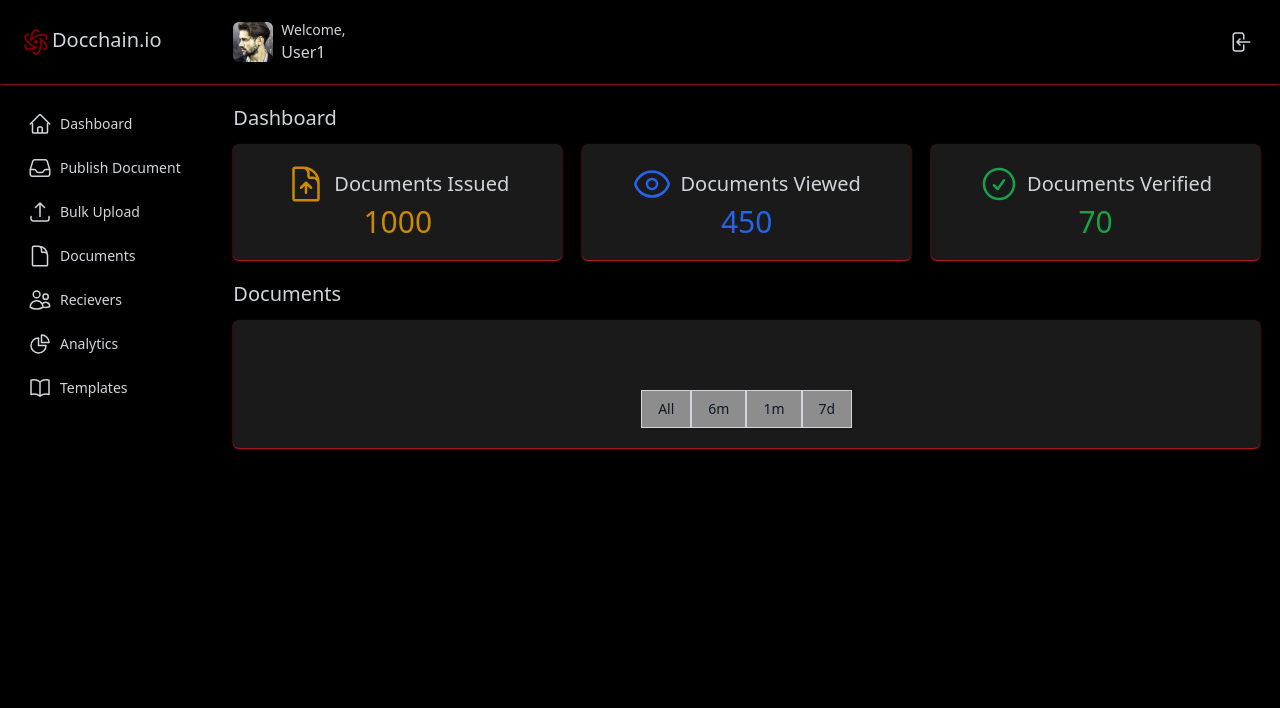
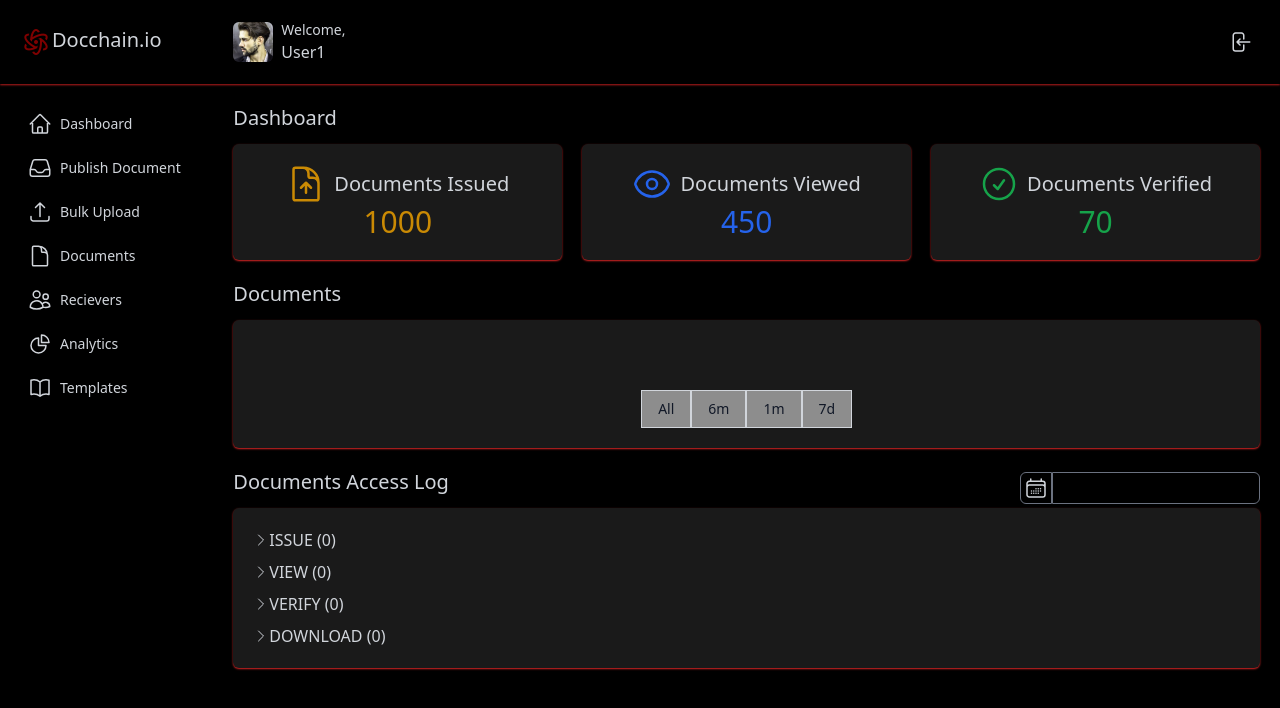
Before and after one commit to Mathav495/DocChain-Demo, a Svelte app in the folder client/: page /Dash in a window 1280 px wide. Shown: the top 708 px of the page. Built offline with nearby package versions, Linux system fonts and the light colour scheme.

Commit message:
Documents Access Log part created

```diff
--- a/client/src/Pages/Dashboard.svelte
+++ b/client/src/Pages/Dashboard.svelte
@@ -1,9 +1,9 @@
 <script>
 // import axios from "axios"
 // import { onMount } from "svelte"
-  import Header from "../componants/header.svelte";
-  import Navbar from "../componants/Navbar.svelte";
-  import Pagination from "../componants/pagination.svelte";
+import Header from "../componants/header.svelte"
+import Navbar from "../componants/Navbar.svelte"
+import Pagination from "../componants/pagination.svelte"
 
 // export let Token
 // console.log("token", Token)
@@ -25,11 +25,9 @@
         <div class="mb-3 text-xl">Dashboard</div>
         <div class="flex space-x-5">
           <div
-            class="my-auto w-1/3 rounded-md bg-white/10 py-5 text-center shadow-sm shadow-red-600"
-          >
+            class="my-auto w-1/3 rounded-md bg-white/10 py-5 text-center shadow-sm shadow-red-600">
             <div
-              class="flex flex-row items-center justify-center gap-2 text-xl"
-            >
+              class="flex flex-row items-center justify-center gap-2 text-xl">
               <div>
                 <svg
                   xmlns="http://www.w3.org/2000/svg"
@@ -37,13 +35,11 @@
                   viewBox="0 0 24 24"
                   stroke-width="1.5"
                   stroke="currentColor"
-                  class="h-10 w-10 text-yellow-600"
-                >
+                  class="h-10 w-10 text-yellow-600">
                   <path
                     stroke-linecap="round"
                     stroke-linejoin="round"
-                    d="M19.5 14.25v-2.625a3.375 3.375 0 00-3.375-3.375h-1.5A1.125 1.125 0 0113.5 7.125v-1.5a3.375 3.375 0 00-3.375-3.375H8.25m6.75 12l-3-3m0 0l-3 3m3-3v6m-1.5-15H5.625c-.621 0-1.125.504-1.125 1.125v17.25c0 .621.504 1.125 1.125 1.125h12.75c.621 0 1.125-.504 1.125-1.125V11.25a9 9 0 00-9-9z"
-                  />
+                    d="M19.5 14.25v-2.625a3.375 3.375 0 00-3.375-3.375h-1.5A1.125 1.125 0 0113.5 7.125v-1.5a3.375 3.375 0 00-3.375-3.375H8.25m6.75 12l-3-3m0 0l-3 3m3-3v6m-1.5-15H5.625c-.621 0-1.125.504-1.125 1.125v17.25c0 .621.504 1.125 1.125 1.125h12.75c.621 0 1.125-.504 1.125-1.125V11.25a9 9 0 00-9-9z" />
                 </svg>
               </div>
               <div>Documents Issued</div>
@@ -51,11 +47,9 @@
             <div class="mx-auto text-3xl text-yellow-600">1000</div>
           </div>
           <div
-            class="my-auto w-1/3 rounded-md bg-white/10 py-5 text-center shadow-sm shadow-red-600"
-          >
+            class="my-auto w-1/3 rounded-md bg-white/10 py-5 text-center shadow-sm shadow-red-600">
             <div
-              class="flex flex-row items-center justify-center gap-2 text-xl"
-            >
+              class="flex flex-row items-center justify-center gap-2 text-xl">
               <div>
                 <svg
                   xmlns="http://www.w3.org/2000/svg"
@@ -63,18 +57,15 @@
                   viewBox="0 0 24 24"
                   stroke-width="1.5"
                   stroke="currentColor"
-                  class="h-10 w-10 text-blue-600"
-                >
+                  class="h-10 w-10 text-blue-600">
                   <path
                     stroke-linecap="round"
                     stroke-linejoin="round"
-                    d="M2.036 12.322a1.012 1.012 0 010-.639C3.423 7.51 7.36 4.5 12 4.5c4.638 0 8.573 3.007 9.963 7.178.07.207.07.431 0 .639C20.577 16.49 16.64 19.5 12 19.5c-4.638 0-8.573-3.007-9.963-7.178z"
-                  />
+                    d="M2.036 12.322a1.012 1.012 0 010-.639C3.423 7.51 7.36 4.5 12 4.5c4.638 0 8.573 3.007 9.963 7.178.07.207.07.431 0 .639C20.577 16.49 16.64 19.5 12 19.5c-4.638 0-8.573-3.007-9.963-7.178z" />
                   <path
                     stroke-linecap="round"
                     stroke-linejoin="round"
-                    d="M15 12a3 3 0 11-6 0 3 3 0 016 0z"
-                  />
+                    d="M15 12a3 3 0 11-6 0 3 3 0 016 0z" />
                 </svg>
               </div>
               <div>Documents Viewed</div>
@@ -82,11 +73,9 @@
             <div class="mx-auto text-3xl text-blue-600">450</div>
           </div>
           <div
-            class="my-auto w-1/3 rounded-md bg-white/10 py-5 text-center shadow-sm shadow-red-600"
-          >
+            class="my-auto w-1/3 rounded-md bg-white/10 py-5 text-center shadow-sm shadow-red-600">
             <div
-              class="flex flex-row items-center justify-center gap-2 text-xl"
-            >
+              class="flex flex-row items-center justify-center gap-2 text-xl">
               <div>
                 <svg
                   xmlns="http://www.w3.org/2000/svg"
@@ -94,13 +83,11 @@
                   viewBox="0 0 24 24"
                   stroke-width="1.5"
                   stroke="currentColor"
-                  class="h-10 w-10 text-green-600"
-                >
+                  class="h-10 w-10 text-green-600">
                   <path
                     stroke-linecap="round"
                     stroke-linejoin="round"
-                    d="M9 12.75L11.25 15 15 9.75M21 12a9 9 0 11-18 0 9 9 0 0118 0z"
-                  />
+                    d="M9 12.75L11.25 15 15 9.75M21 12a9 9 0 11-18 0 9 9 0 0118 0z" />
                 </svg>
               </div>
               <div>Documents Verified</div>
@@ -112,11 +99,97 @@
       <div>
         <div class="mb-3 text-xl">Documents</div>
         <div
-          class="flex h-32 w-full items-end justify-center rounded-md bg-white/10 shadow-sm shadow-red-600"
-        >
+          class="flex h-32 w-full items-end justify-center rounded-md bg-white/10 shadow-sm shadow-red-600">
           <Pagination />
+        </div>
+      </div>
+      <div>
+        <div class="flex items-center justify-between">
+          <div class="mb-3 text-xl">Documents Access Log</div>
+          <div class="flex">
+            <div
+              class="flex h-8 w-8 items-center justify-center rounded-l-md border border-gray-500">
+              <svg
+                xmlns="http://www.w3.org/2000/svg"
+                fill="none"
+                viewBox="0 0 24 24"
+                stroke-width="1.5"
+                stroke="currentColor"
+                class="h-6 w-6">
+                <path
+                  stroke-linecap="round"
+                  stroke-linejoin="round"
+                  d="M6.75 3v2.25M17.25 3v2.25M3 18.75V7.5a2.25 2.25 0 012.25-2.25h13.5A2.25 2.25 0 0121 7.5v11.25m-18 0A2.25 2.25 0 005.25 21h13.5A2.25 2.25 0 0021 18.75m-18 0v-7.5A2.25 2.25 0 015.25 9h13.5A2.25 2.25 0 0121 11.25v7.5m-9-6h.008v.008H12v-.008zM12 15h.008v.008H12V15zm0 2.25h.008v.008H12v-.008zM9.75 15h.008v.008H9.75V15zm0 2.25h.008v.008H9.75v-.008zM7.5 15h.008v.008H7.5V15zm0 2.25h.008v.008H7.5v-.008zm6.75-4.5h.008v.008h-.008v-.008zm0 2.25h.008v.008h-.008V15zm0 2.25h.008v.008h-.008v-.008zm2.25-4.5h.008v.008H16.5v-.008zm0 2.25h.008v.008H16.5V15z" />
+              </svg>
+            </div>
+            <input
+              class="h-8 w-52 rounded-r-md border border-gray-500 bg-black px-2 outline-none" />
+          </div>
+        </div>
+        <div
+          class="flex w-full flex-col items-start justify-center gap-2 rounded-md bg-white/10 p-5 shadow-sm shadow-red-600">
+          <div class="flex items-center">
+            <svg
+              xmlns="http://www.w3.org/2000/svg"
+              fill="none"
+              viewBox="0 0 24 24"
+              stroke-width="1.5"
+              stroke="currentColor"
+              class="h-4 w-4">
+              <path
+                stroke-linecap="round"
+                stroke-linejoin="round"
+                d="M8.25 4.5l7.5 7.5-7.5 7.5" />
+            </svg>
+            <p class=" hover:text-red-600">ISSUE (0)</p>
+          </div>
+          <div class="flex items-center">
+            <svg
+              xmlns="http://www.w3.org/2000/svg"
+              fill="none"
+              viewBox="0 0 24 24"
+              stroke-width="1.5"
+              stroke="currentColor"
+              class="h-4 w-4">
+              <path
+                stroke-linecap="round"
+                stroke-linejoin="round"
+                d="M8.25 4.5l7.5 7.5-7.5 7.5" />
+            </svg>
+            <p class=" hover:text-red-600">VIEW (0)</p>
+          </div>
+          <div class="flex items-center">
+            <svg
+              xmlns="http://www.w3.org/2000/svg"
+              fill="none"
+              viewBox="0 0 24 24"
+              stroke-width="1.5"
+              stroke="currentColor"
+              class="h-4 w-4">
+              <path
+                stroke-linecap="round"
+                stroke-linejoin="round"
+                d="M8.25 4.5l7.5 7.5-7.5 7.5" />
+            </svg>
+            <p class=" hover:text-red-600">VERIFY (0)</p>
+          </div>
+          <div class="flex items-center">
+            <svg
+              xmlns="http://www.w3.org/2000/svg"
+              fill="none"
+              viewBox="0 0 24 24"
+              stroke-width="1.5"
+              stroke="currentColor"
+              class="h-4 w-4">
+              <path
+                stroke-linecap="round"
+                stroke-linejoin="round"
+                d="M8.25 4.5l7.5 7.5-7.5 7.5" />
+            </svg>
+            <p class=" hover:text-red-600">DOWNLOAD (0)</p>
           </div>
         </div>
       </div>
     </div>
   </div>
+</div>
```
Lines whose indentation alone changed are shown as unchanged.
